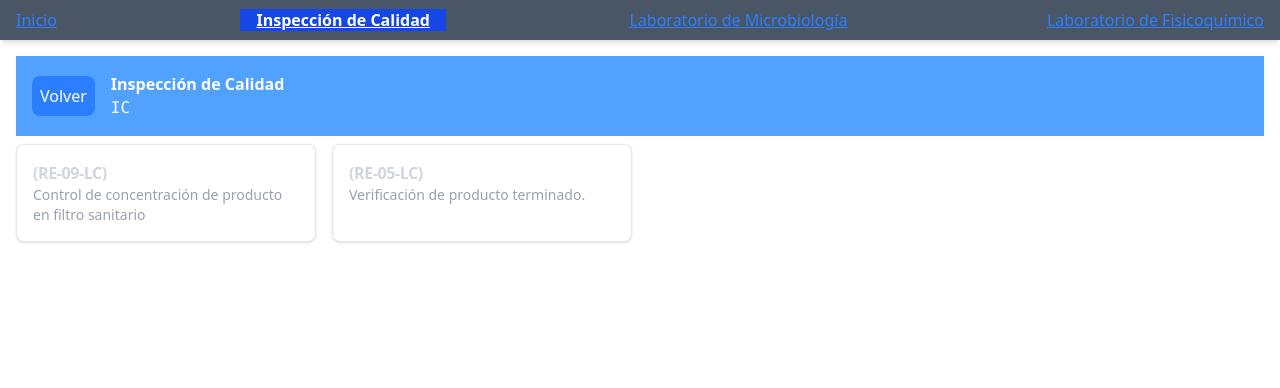
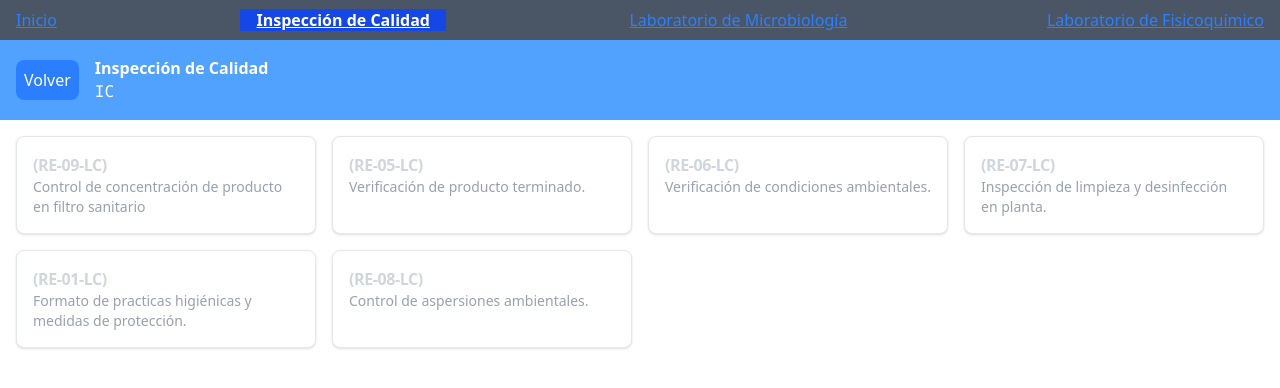
Before and after one commit to chrisladzamach/SCI, a React (Vite) app: page /icmain in a window 1280 px wide. Shown: the top 388 px of the page. Built offline with nearby package versions, Linux system fonts and the light colour scheme.

Commit message:
creados archivos en la hoja y vista de rutas

```diff
--- a/src/App.tsx
+++ b/src/App.tsx
@@ -6,6 +6,10 @@ import { LmbMain } from './pages/LmbMain'
 import { LfqMain } from './pages/LfqMain'
 import { IcForm1 } from './pages/IC/IcForm1'
 import { IcForm2 } from './pages/IC/IcForm2'
+import { IcForm3 } from './pages/IC/IcForm3'
+import { IcForm4 } from './pages/IC/IcForm4'
+import { IcForm5 } from './pages/IC/IcForm5'
+import { IcForm6 } from './pages/IC/IcForm6'
 
 export const App = () => {
 
@@ -19,6 +23,10 @@ export const App = () => {
         <Route path="/icmain" element={<IcMain />} />
         <Route path="/form1" element={<IcForm1 />} />
         <Route path="/form2" element={<IcForm2 />} />
+        <Route path="/form3" element={<IcForm3 />} />
+        <Route path="/form4" element={<IcForm4 />} />
+        <Route path="/form5" element={<IcForm5 />} />
+        <Route path="/form6" element={<IcForm6 />} />
 
         {/* Routes of LMB */}
         <Route path="/lmbmain" element={<LmbMain />} />
--- a/src/pages/IC/IcForm6.tsx
+++ b/src/pages/IC/IcForm6.tsx
@@ -1,4 +1,3 @@
-import React from 'react'
 
 export const IcForm6 = () => {
   return (
--- a/src/pages/IC/IcMain.tsx
+++ b/src/pages/IC/IcMain.tsx
@@ -3,9 +3,9 @@ import { Header } from '../../components/molecules/Header'
 
 export const IcMain = () => {
   return (
-    <div className='p-4'>
+    <div className=''>
       <Header formName='Inspección de Calidad' formCode='IC' href='/' />
-      <section className='grid grid-cols-2 md:grid-cols-2 lg:grid-cols-4 gap-4 mt-2'>
+      <section className='grid grid-cols-2 md:grid-cols-2 lg:grid-cols-4 gap-4 m-2 p-2'>
         <FormCard
             title='(RE-09-LC)'
             description='Control de concentración de producto en filtro sanitario'
@@ -16,6 +16,26 @@ export const IcMain = () => {
             description='Verificación de producto terminado.'
             to='/form2'
         />
+        <FormCard
+            title='(RE-06-LC)'
+            description='Verificación de condiciones ambientales.'
+            to='/form3'
+        />
+        <FormCard
+            title='(RE-07-LC)'
+            description='Inspección de limpieza y desinfección en planta.'
+            to='/form4'
+        />
+        <FormCard
+            title='(RE-01-LC)'
+            description='Formato de practicas higiénicas y medidas de protección.'
+            to='/form5'
+        />
+        <FormCard
+            title='(RE-08-LC)'
+            description='Control de aspersiones ambientales.'
+            to='/form6'
+        />
       </section>
     </div>
   )
```
